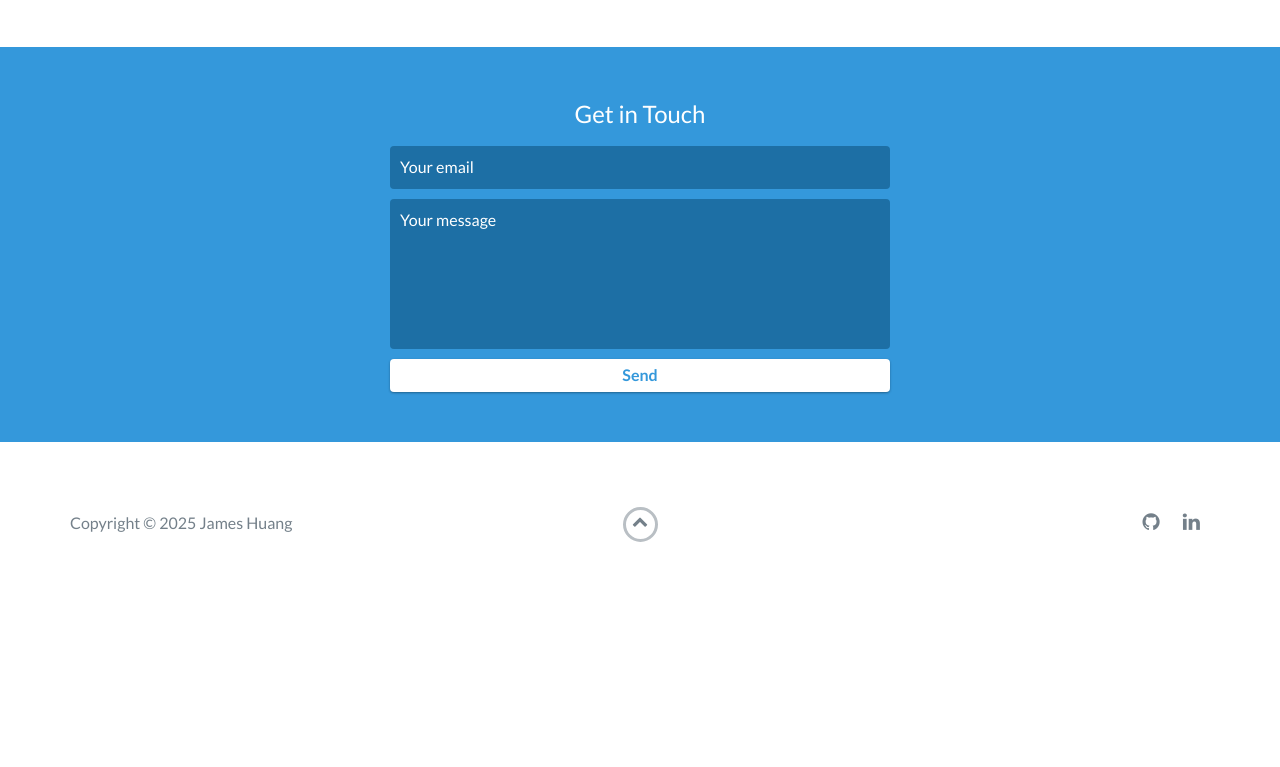
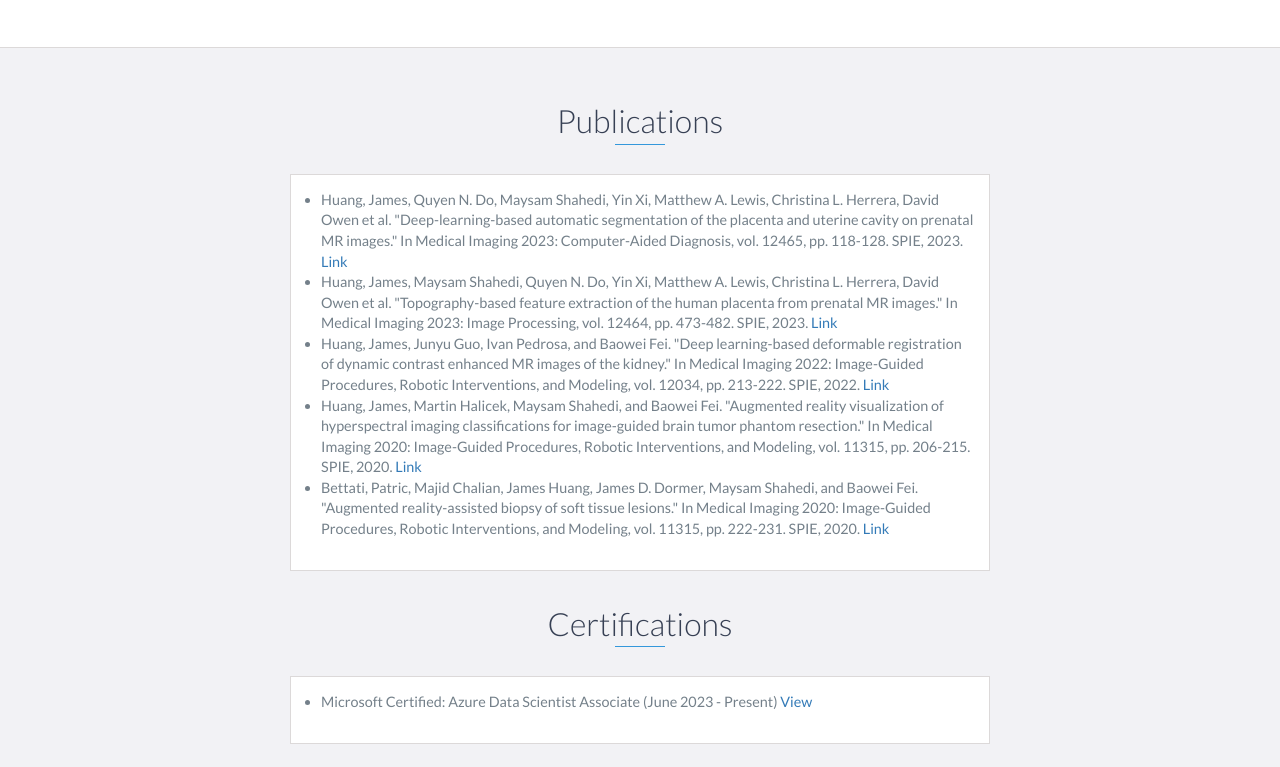
Before and after one commit to jameshuang101/portfolio, a website: page index.html in a window 1280 px wide. Shown: the part 3873-4640 px from the top of the page. Before the commit the page ends 4469 px from the top, so only its background shows below. Drawn offline with nearby package versions, Linux system fonts and the light colour scheme.

Commit message:
AR project and publications and certs

```diff
--- a/index.html
+++ b/index.html
@@ -205,15 +205,15 @@
             <div id="more-projects" class="row">
                 <div class="project shadow-large">
                     <div class="project-image">
-                        <img src="images/project.jpg" />
+                        <img src="images/hsi_ar.jpg" />
                     </div>
                     <!-- End .project-image -->
                     <div class="project-info">
-                        <h3>Project Name Here</h3>
+                        <h3>Augmented Reality Visualization of Brain Tumor Segmentations with Hyperspectral Imaging</h3>
                         <p>
-                            Lorem ipsum dolor sit amet, consectetur adipiscing elit. Curabitur in iaculis ex. Etiam volutpat laoreet urna. Morbi ut tortor nec nulla commodo malesuada sit amet vel lacus. Fusce eget efficitur libero. Morbi dapibus porta quam laoreet placerat.
+                            I trained a neural network to segment out the tumor from agar-based phantoms in hyperspectral images, then I built an app for the Microsoft HoloLens to visualize the boundaries in real-time.
                         </p>
-                        <a href="#">View Project</a>
+                        <a href="assets/hsi_ar_paper.pdf">View Project</a>
                     </div>
                     <!-- End .project-info -->
                 </div>
@@ -252,6 +252,43 @@
     </div>
     <!-- End #skills -->
 
+    <div class="optional-section background-alt">
+        <h2 class="heading">Publications</h2>
+
+        <div class="optional-section-block">
+            <ul>
+                <li>
+                    Huang, James, Quyen N. Do, Maysam Shahedi, Yin Xi, Matthew A. Lewis, Christina L. Herrera, David Owen et al. "Deep-learning-based automatic segmentation of the placenta and uterine cavity on prenatal MR images." In Medical Imaging 2023: Computer-Aided Diagnosis, vol. 12465, pp. 118-128. SPIE, 2023. <a href="https://doi.org/10.1117/12.2653659">Link</a>
+                </li>
+                <li>
+                    Huang, James, Maysam Shahedi, Quyen N. Do, Yin Xi, Matthew A. Lewis, Christina L. Herrera, David Owen et al. "Topography-based feature extraction of the human placenta from prenatal MR images." In Medical Imaging 2023: Image Processing, vol. 12464, pp. 473-482. SPIE, 2023. <a href="https://doi.org/10.1117/12.2653663">Link</a>
+                </li>
+                <li>
+                    Huang, James, Junyu Guo, Ivan Pedrosa, and Baowei Fei. "Deep learning-based deformable registration of dynamic contrast enhanced MR images of the kidney." In Medical Imaging 2022: Image-Guided Procedures, Robotic Interventions, and Modeling, vol. 12034, pp. 213-222. SPIE, 2022. <a href="https://doi.org/10.1117/12.2611768">Link</a>
+                </li>
+                <li>
+                    Huang, James, Martin Halicek, Maysam Shahedi, and Baowei Fei. "Augmented reality visualization of hyperspectral imaging classifications for image-guided brain tumor phantom resection." In Medical Imaging 2020: Image-Guided Procedures, Robotic Interventions, and Modeling, vol. 11315, pp. 206-215. SPIE, 2020. <a href="https://doi.org/10.1117/12.2549041">Link</a>
+                </li>
+                <li>
+                    Bettati, Patric, Majid Chalian, James Huang, James D. Dormer, Maysam Shahedi, and Baowei Fei. "Augmented reality-assisted biopsy of soft tissue lesions." In Medical Imaging 2020: Image-Guided Procedures, Robotic Interventions, and Modeling, vol. 11315, pp. 222-231. SPIE, 2020. <a href="https://doi.org/10.1117/12.2549381">Link</a>
+                </li>
+            </ul>
+        </div>
+        <!-- End .optional-section-block -->
+
+        <h2 class="heading">Certifications</h2>
+
+        <div class="optional-section-block">
+            <ul>
+                <li>
+                    Microsoft Certified: Azure Data Scientist Associate (June 2023 - Present) <a href="assets/Credentials - JamesHuang-7792 _ Microsoft Learn.pdf">View</a>
+                </li>
+            </ul>
+        </div>
+
+    </div>
+    <!-- End .optional-section -->
+
     <div id="contact">
         <h2>Get in Touch</h2>
         <div id="contact-form">
@@ -282,10 +319,10 @@
                 <div class="col-sm-5 social">
                     <ul>
                         <li>
-                            <a href="https://github.com/" target="_blank"><i class="fa fa-github" aria-hidden="true"></i></a>
+                            <a href="https://github.com/jameshuang101" target="_blank"><i class="fa fa-github" aria-hidden="true"></i></a>
                         </li>
                         <li>
-                            <a href="https://linkedin.com/" target="_blank"><i class="fa fa-linkedin" aria-hidden="true"></i></a>
+                            <a href="https://www.linkedin.com/in/jameshuang101" target="_blank"><i class="fa fa-linkedin" aria-hidden="true"></i></a>
                         </li>
                     </ul>
                 </div>
```
Also changed, not shown: 1 other file.
